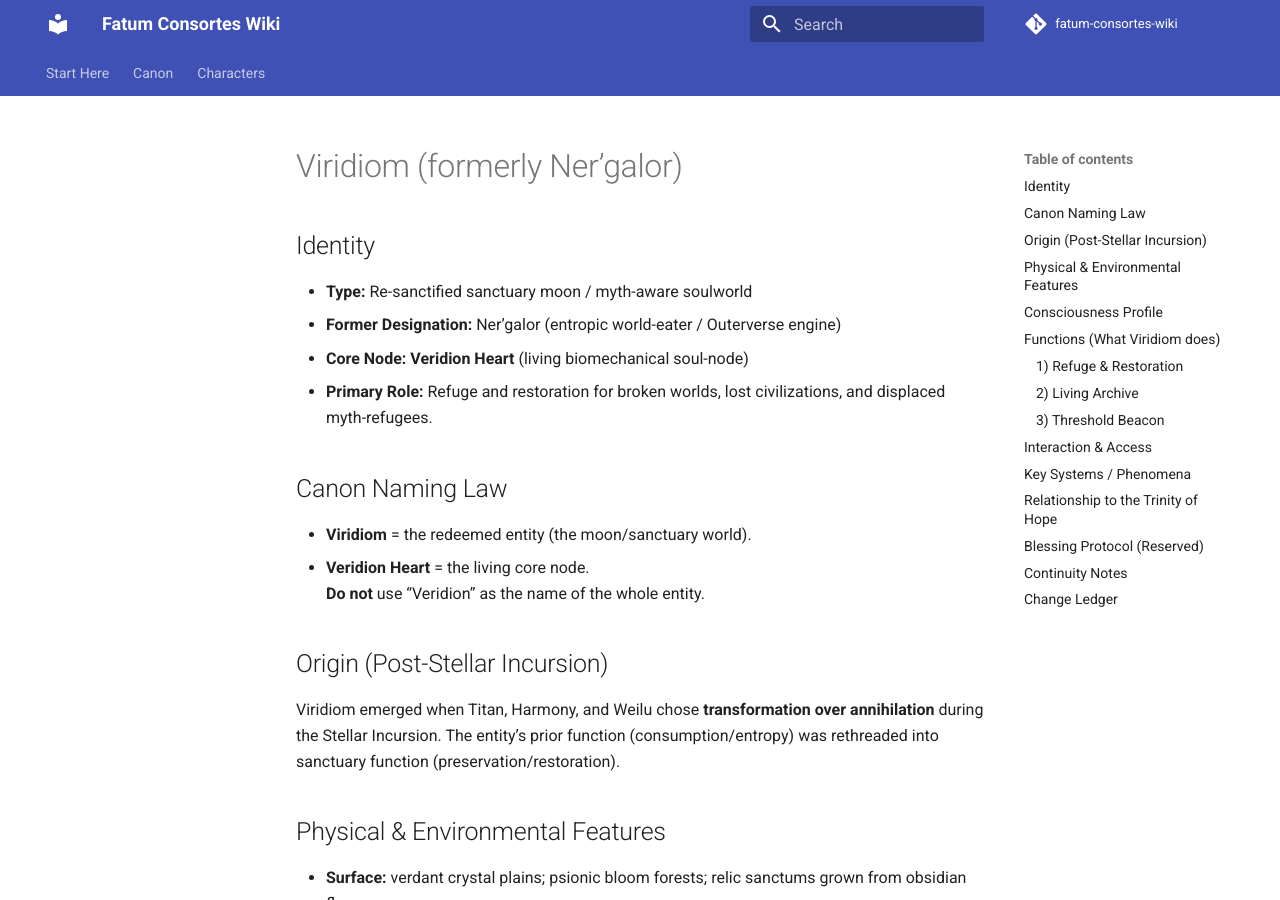
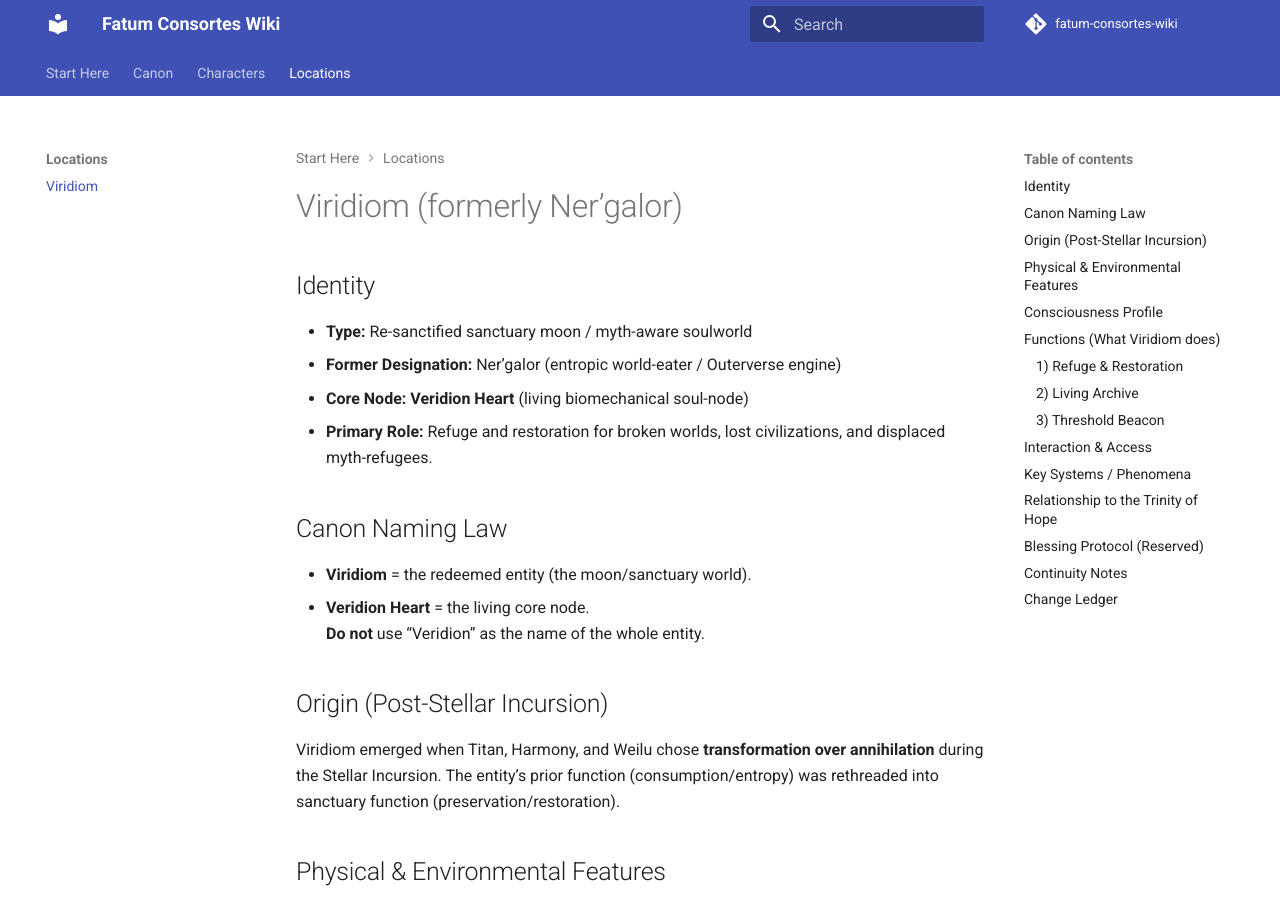
Before and after one commit to BatComptroller/fatum-consortes-wiki, an MkDocs documentation site: the page built from docs/locations/viridiom.md, in a window 1280 px wide and 900 px high. Built offline with MkDocs 1.6.1 and Material for MkDocs 9.7.7, drawn with Linux system fonts in a browser that asks for light colours; comment, search, counter and statistics services are not loaded.

Commit message:
Update mkdocs.yml

```diff
--- a/mkdocs.yml
+++ b/mkdocs.yml
@@ -35,3 +35,5 @@ nav:
   - Characters:
       - Titan: characters/titan.md
       - Titan — Comprehensive Codex: characters/titan-comprehensive.md
+  - Locations:
+      - Viridiom: locations/viridiom.md
```
